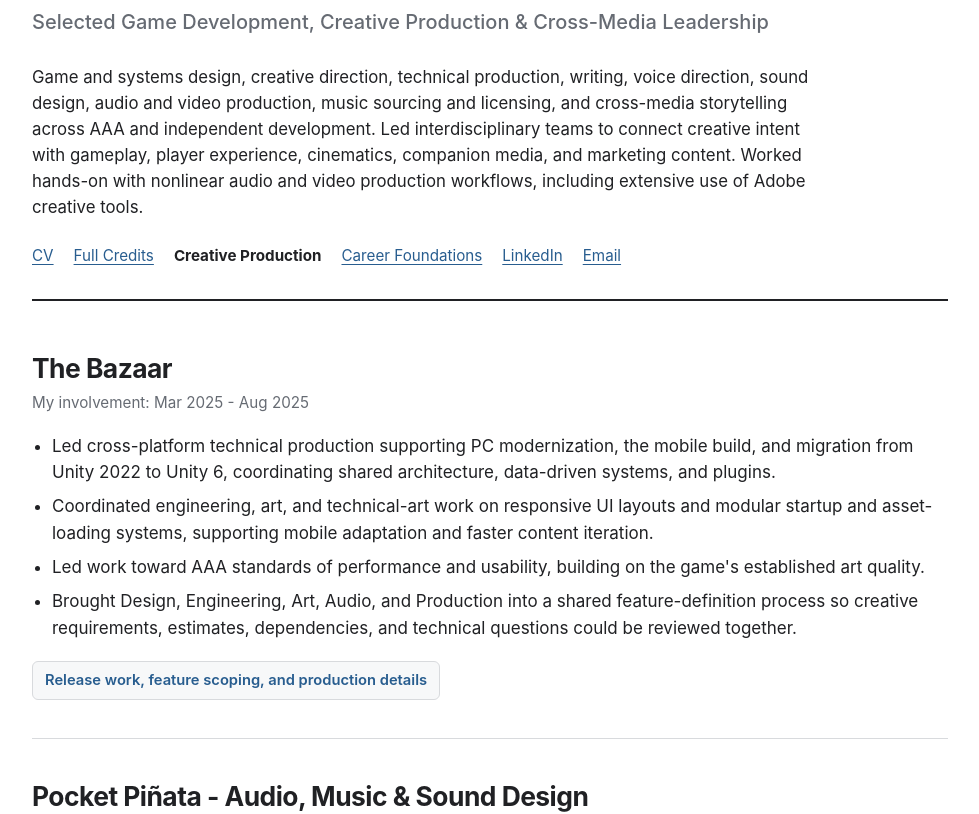
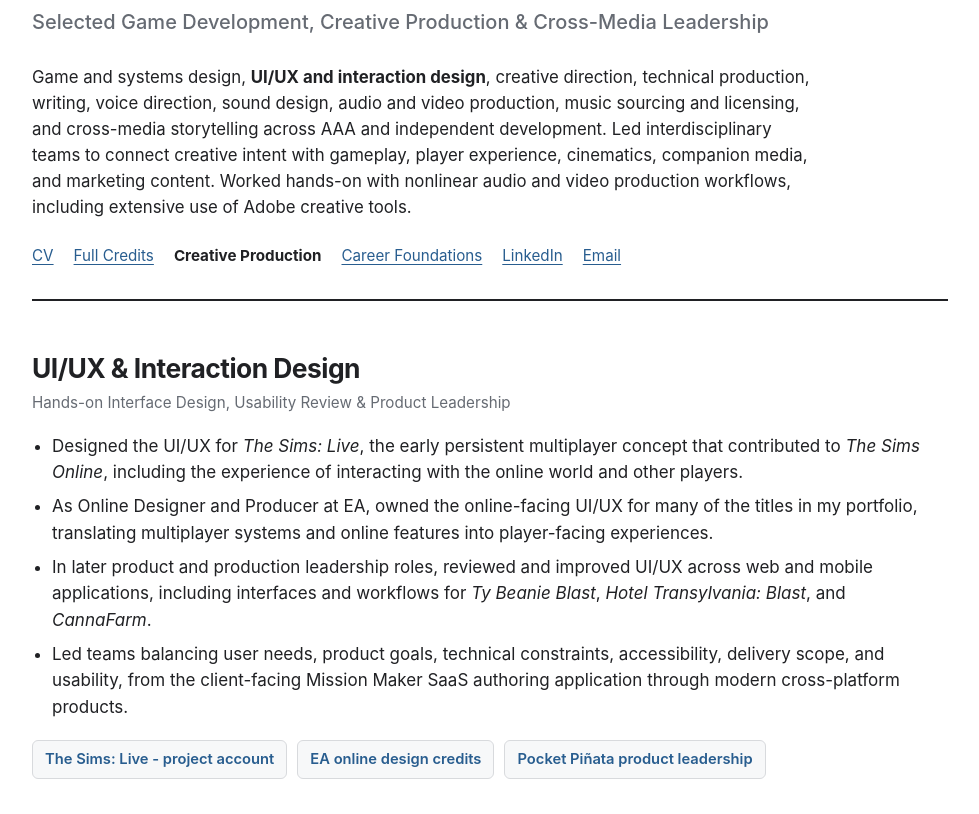
Before and after one commit to MaxMin4Life/creative-production, a plain HTML site: page index.html in a window 1280 px wide. Shown: the part 144-958 px from the top of the page, without its empty margins (150-1129 px from the left). Drawn offline with Linux system fonts and the light colour scheme.

Commit message:
Add UI UX and interaction design portfolio case study

```diff
--- a/index.html
+++ b/index.html
@@ -183,8 +183,9 @@
       </p>
 
       <p class="intro">
-        Game and systems design, creative direction, technical production,
-        writing, voice direction, sound design, audio and video production,
+        Game and systems design, <strong>UI/UX and interaction design</strong>,
+        creative direction, technical production, writing, voice direction,
+        sound design, audio and video production,
         music sourcing and licensing, and cross-media storytelling across
         AAA and independent development.
         Led interdisciplinary teams to connect creative intent with gameplay,
@@ -217,6 +218,32 @@
   </a>
 </nav>
     </header>
+
+
+    <section class="project" id="ui-ux-interaction-design">
+      <h2>UI/UX &amp; Interaction Design</h2>
+      <p class="project-meta">Hands-on Interface Design, Usability Review &amp; Product Leadership</p>
+
+      <ul>
+        <li>
+          Designed the UI/UX for <em>The Sims: Live</em>, the early persistent multiplayer concept that contributed to <em>The Sims Online</em>, including the experience of interacting with the online world and other players.
+        </li>
+        <li>
+          As Online Designer and Producer at EA, owned the online-facing UI/UX for many of the titles in my portfolio, translating multiplayer systems and online features into player-facing experiences.
+        </li>
+        <li>
+          In later product and production leadership roles, reviewed and improved UI/UX across web and mobile applications, including interfaces and workflows for <em>Ty Beanie Blast</em>, <em>Hotel Transylvania: Blast</em>, and <em>CannaFarm</em>.
+        </li>
+        <li>
+          Led teams balancing user needs, product goals, technical constraints, accessibility, delivery scope, and usability, from the client-facing Mission Maker SaaS authoring application through modern cross-platform products.
+        </li>
+      </ul>
+      <div class="media">
+        <a href="https://maxmin4life.github.io/credits/#credit-the-sims-live-the-sims-online">The Sims: Live - project account</a>
+        <a href="https://maxmin4life.github.io/credits/#studio-electronic-arts">EA online design credits</a>
+        <a href="https://maxmin4life.github.io/cv/#pocket-pinata">Pocket Piñata product leadership</a>
+      </div>
+    </section>
 
 
     <section class="project" id="the-bazaar">
```
